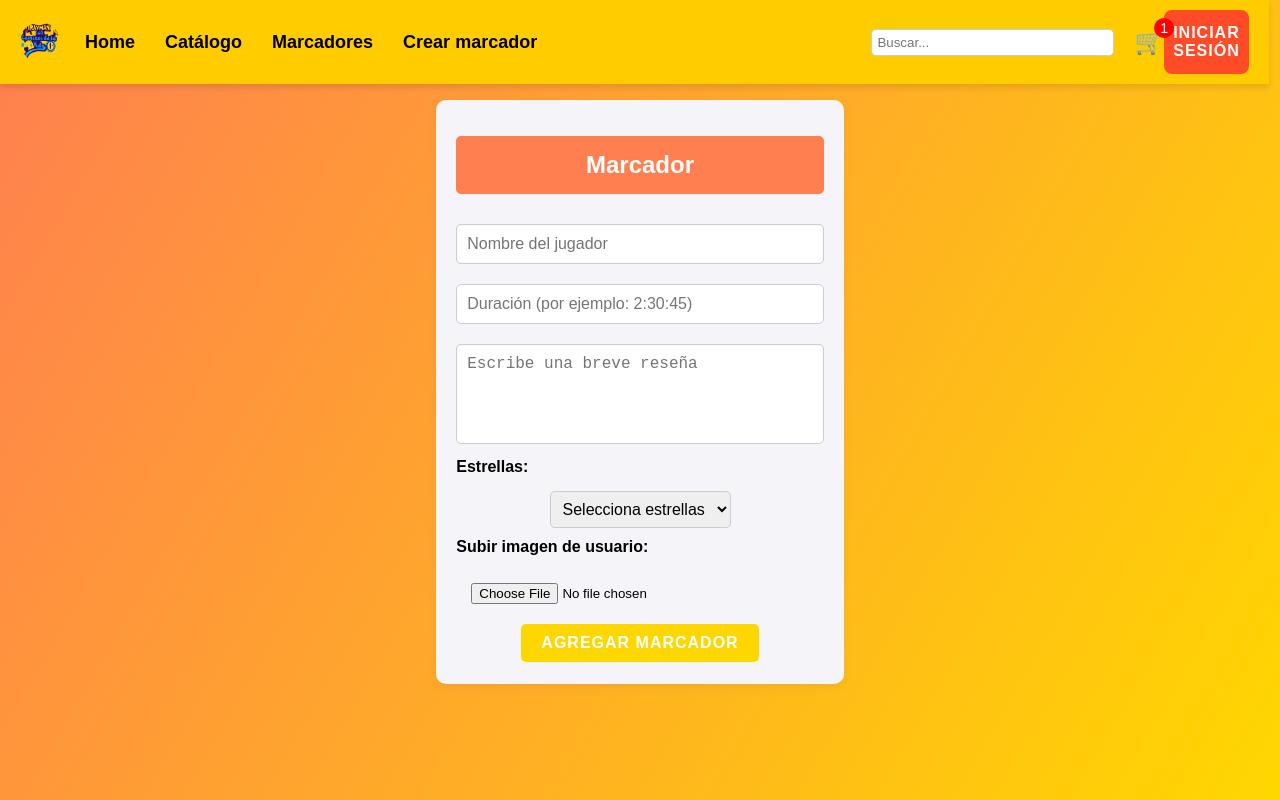
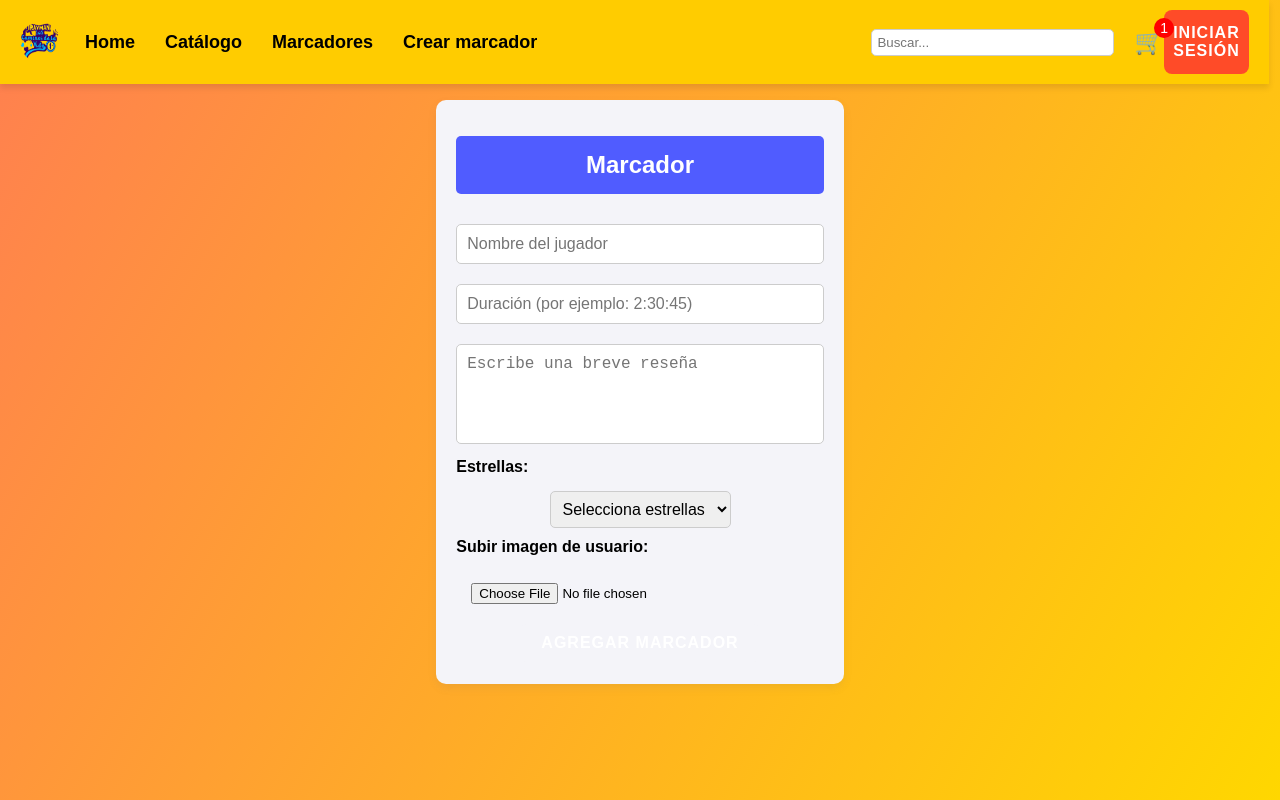
Before and after one commit to NathalieVHerreraP/Rayman-LCDLV-Web, a React (Create React App) app in the folder RaymanLCDLV-Web/: page /Scoreboard in a window 1280 px wide. In both pictures the pointer is over the button "AGREGAR MARCADOR". Built offline with nearby package versions, Linux system fonts and the light colour scheme.

Commit message:
Modificacion de estilos de añadir marcador

```diff
--- a/RaymanLCDLV-Web/src/scoreboard.css
+++ b/RaymanLCDLV-Web/src/scoreboard.css
@@ -12,7 +12,7 @@
 
 /* Title styling */
 .scoreboard h1 {
-  background-color: #FF7F50;
+  background-color: #505cff;
   color: white;
   padding: 15px;
   border-radius: 5px;
@@ -54,7 +54,7 @@
 }
 
 .scoreboard button:hover {
-  background-color: #FFD700;
+  background-color: #f4f4f9;
 }
 
 .scoreboard button:focus {
```
